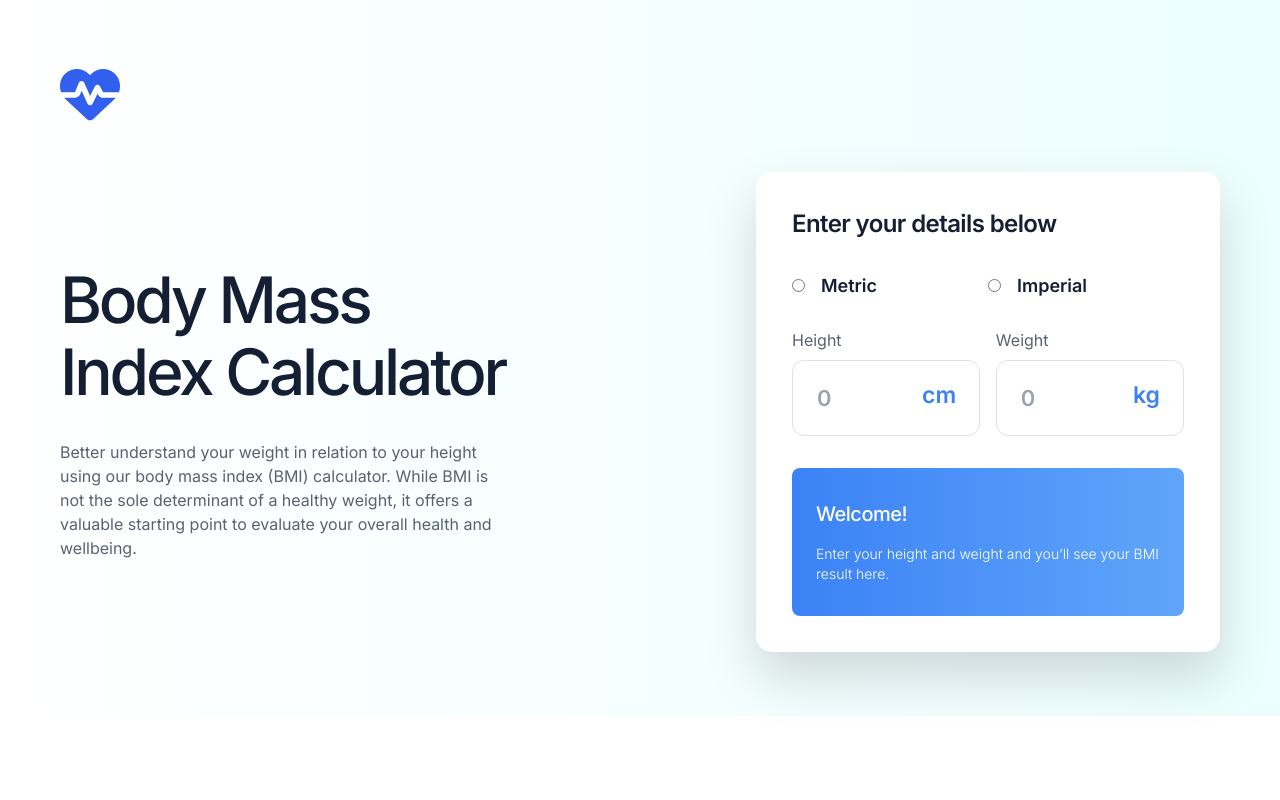
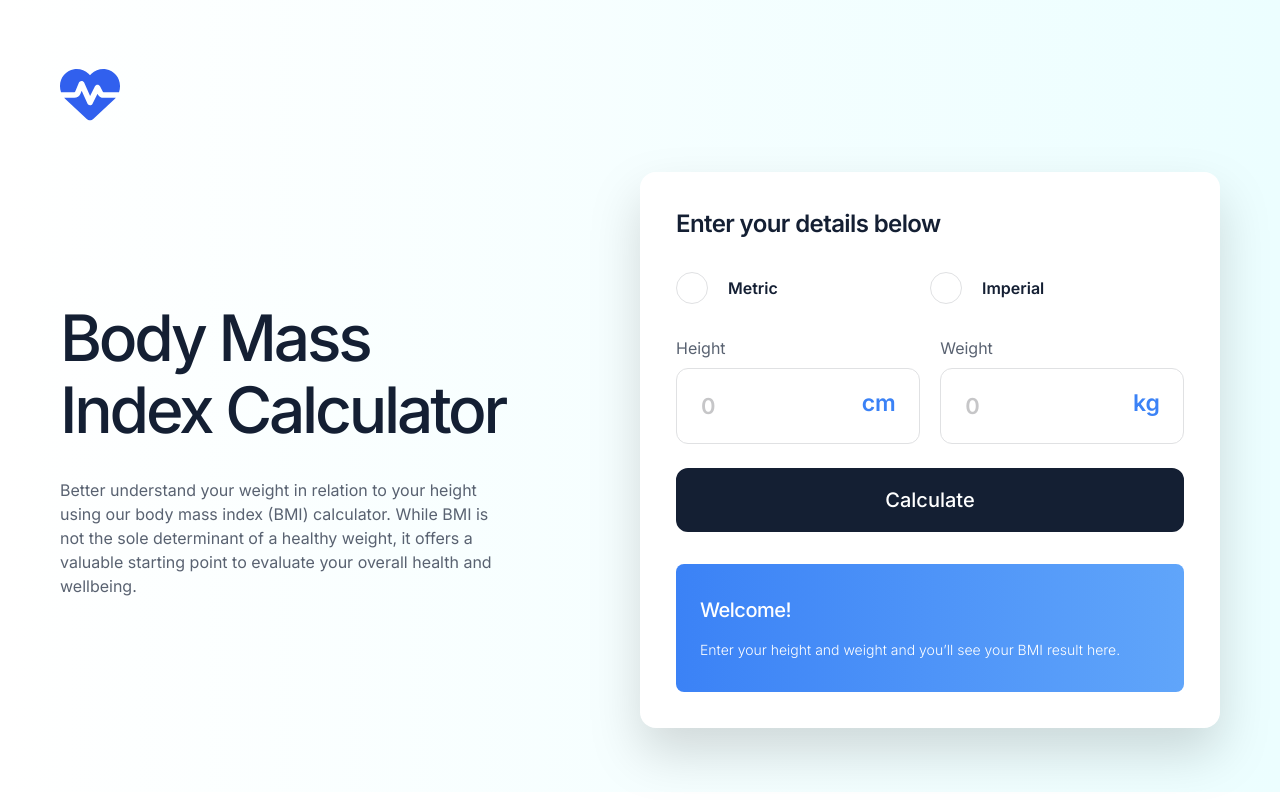
Before and after one commit to ntjnh/fem-bmi-calculator, a React (Vite) app: page / in a window 1280 px wide. Shown: the top 800 px of the page. Built offline with nearby package versions, Linux system fonts and the light colour scheme.

Commit message:
Style units radio buttons and add submit button

```diff
--- a/src/components/Form.jsx
+++ b/src/components/Form.jsx
@@ -10,8 +10,8 @@ export default function Form() {
         </div>
     )
     const [bmiResult, setBmiResult] = useState(0)
-    const [height, setHeight] = useState(0)
-    const [weight, setWeight] = useState(0)
+    const [height, setHeight] = useState('')
+    const [weight, setWeight] = useState('')
 
     function handleHeightChange(e) {
         setHeight(e.target.value)
@@ -21,48 +21,73 @@ export default function Form() {
         setWeight(e.target.value)
     }
 
-    const heightMetric = height
+    function handleSubmit(e) {
+        e.preventDefault()
+        setBmiResult(bmi)
+    }
+
+    const heightMetric = height / 100
     const weightMetric = weight
     const bmiCalculation = weightMetric/(heightMetric * heightMetric)
     const bmi = Math.round(bmiCalculation * 10) / 10
 
-    function handleBmiChange() {
-        setBmiResult(bmi)
-    }
-
     return (
-        <form className="bg-white drop-shadow-2xl md:ml-auto p-6 md:p-9 rounded-2xl md:w-4/5" onChange={handleBmiChange}>
+        <form className="bg-white drop-shadow-2xl p-6 md:p-9 rounded-2xl" onSubmit={handleSubmit}>
             <h2 className="font-semibold mb-5 md:mb-8 text-2xl tracking-tight">Enter your details below</h2>
 
-            <div className="flex mb-8 md:mb-9">
-                <div className="inline-block w-1/2">
-                    <input className="mr-4" type="radio" name="units" id="metric" />
-                    <label className="font-semibold text-md md:text-lg" htmlFor="metric">Metric</label>
+            <div className="flex mb-7 md:mb-10">
+                <div className="w-1/2">
+                    <label className="radio-wrap" htmlFor="metric">Metric
+                        <input type="radio" name="units" id="metric" />
+                        <span className="button-radio"></span>
+                    </label>
                 </div>
 
-                <div className="inline-block w-1/2">
-                    <input className="mr-4" type="radio" name="units" id="imperial" />
-                    <label className="font-semibold text-md md:text-lg" htmlFor="imperial">Imperial</label>
+                <div className="w-1/2">
+                    <label className="radio-wrap" htmlFor="imperial">Imperial
+                        <input type="radio" name="units" id="imperial" />
+                        <span className="button-radio"></span>
+                    </label>
                 </div>
             </div>
 
             <div className="flex flex-wrap justify-between pt-6">
-                <div className="inline-block mb-12 md:mb-0 relative w-full md:w-[48%]">
+                <div className="inline-block mb-11 md:mb-0 relative w-full md:w-[48%]">
                     <label className="absolute -top-7 md:-top-8 text-slate-550 text-sm md:text-base" htmlFor="height">Height</label>
-                    <input className="border border-[#e0e1e3] p-[22px] md:p-6 rounded-xl font-semibold leading-none text-[22px] w-full" type="number" name="height" id="height" onChange={handleHeightChange} placeholder="0" />
+                    <input
+                        className="border border-[#e0e1e3] p-[22px] md:p-6 rounded-xl font-semibold leading-none text-[22px] w-full placeholder:text-[#C6C6C8]"
+                        type="number"
+                        name="height"
+                        id="height"
+                        value={height}
+                        onChange={handleHeightChange}
+                        placeholder="0"
+                    />
                     <span className="absolute align-middle font-semibold inline-block leading-none right-6 text-blue-500 text-[23px] top-6 unit-height">cm</span>
                 </div>
 
                 <div className="inline-block relative w-full md:w-[48%]">
                     <label className="absolute -top-7 md:-top-8 text-slate-550 text-sm md:text-base" htmlFor="weight">Weight</label>
-                    <input className="border border-[#e0e1e3] p-[22px] md:p-6 rounded-xl font-semibold leading-none text-[22px] w-full" type="number" name="weight" id="weight" onChange={handleWeightChange} placeholder="0" />
+                    <input
+                        className="border border-[#e0e1e3] p-[22px] md:p-6 rounded-xl font-semibold leading-none text-[22px] w-full placeholder:text-[#C6C6C8]"
+                        type="number"
+                        name="weight"
+                        id="weight"
+                        value={weight}
+                        onChange={handleWeightChange}
+                        placeholder="0"
+                    />
                     <span className="absolute align-middle font-semibold inline-block leading-none right-6 text-blue-500 text-[23px] top-6 unit-weight">kg</span>
                 </div>
             </div>
 
+            <div className="mt-6">
+                <button className="border-2 border-slate-820 bg-slate-820 hover:bg-slate-800 hover:border-slate-800 font-medium px-6 py-4 rounded-xl text-white text-xl w-full" type="submit">Calculate</button>
+            </div>
+
             <div className="bg-gradient-to-r from-blue-500 to-blue-400 mt-8 px-6 py-8 rounded-lg text-white">
 
-                {bmiResult ? <Result bmi={bmiResult} /> : starterText}
+                {bmiResult ? <Result bmi={bmiResult} height={height} /> : starterText}
 
             </div>
         </form>
--- a/src/index.css
+++ b/src/index.css
@@ -17,3 +17,65 @@ input[type="number"] {
         @apply text-slate-820;
     }
 }
+
+.radio-wrap {
+    display: block;
+    position: relative;
+    padding-left: 52px;
+    cursor: pointer;
+    font-size: 1rem;
+    -webkit-user-select: none;
+    user-select: none;
+    font-weight: 600;
+    line-height: 2rem;
+}
+
+@media (min-width: 700px) {
+    .radio-wrap {
+        font-size: 1rem;
+    }
+}
+
+.radio-wrap input {
+    position: absolute;
+    opacity: 0;
+    cursor: pointer;
+}
+
+.button-radio {
+    position: absolute;
+    top: 0;
+    left: 0;
+    height: 32px;
+    width: 32px;
+    background-color: #fff;
+    border: 1px solid #e0e1e3;
+    border-radius: 50%;
+}
+
+.radio-wrap:hover input ~ .button-radio {
+    background-color: #e3e8fc;
+}
+
+.radio-wrap input:checked ~ .button-radio {
+    background-color: #e3e8fc;
+}
+
+.button-radio:after {
+    content: "";
+    position: absolute;
+    display: none;
+}
+
+.radio-wrap input:checked ~ .button-radio:after {
+    display: block;
+}
+
+.radio-wrap .button-radio:after {
+    top: 7px;
+    left: 7px;
+    width: 16px;
+    height: 16px;
+    border-radius: 50%;
+    background: #3160ee;
+}
```
